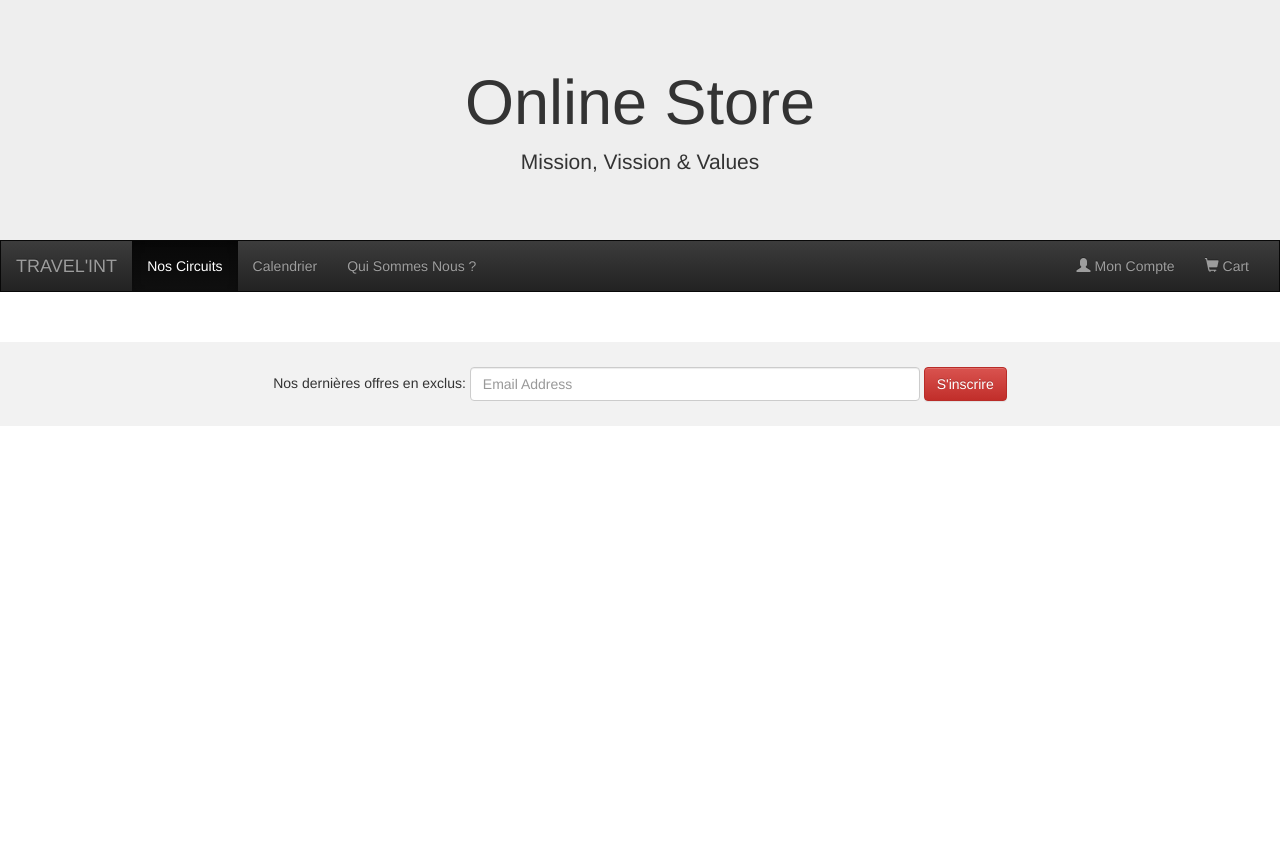
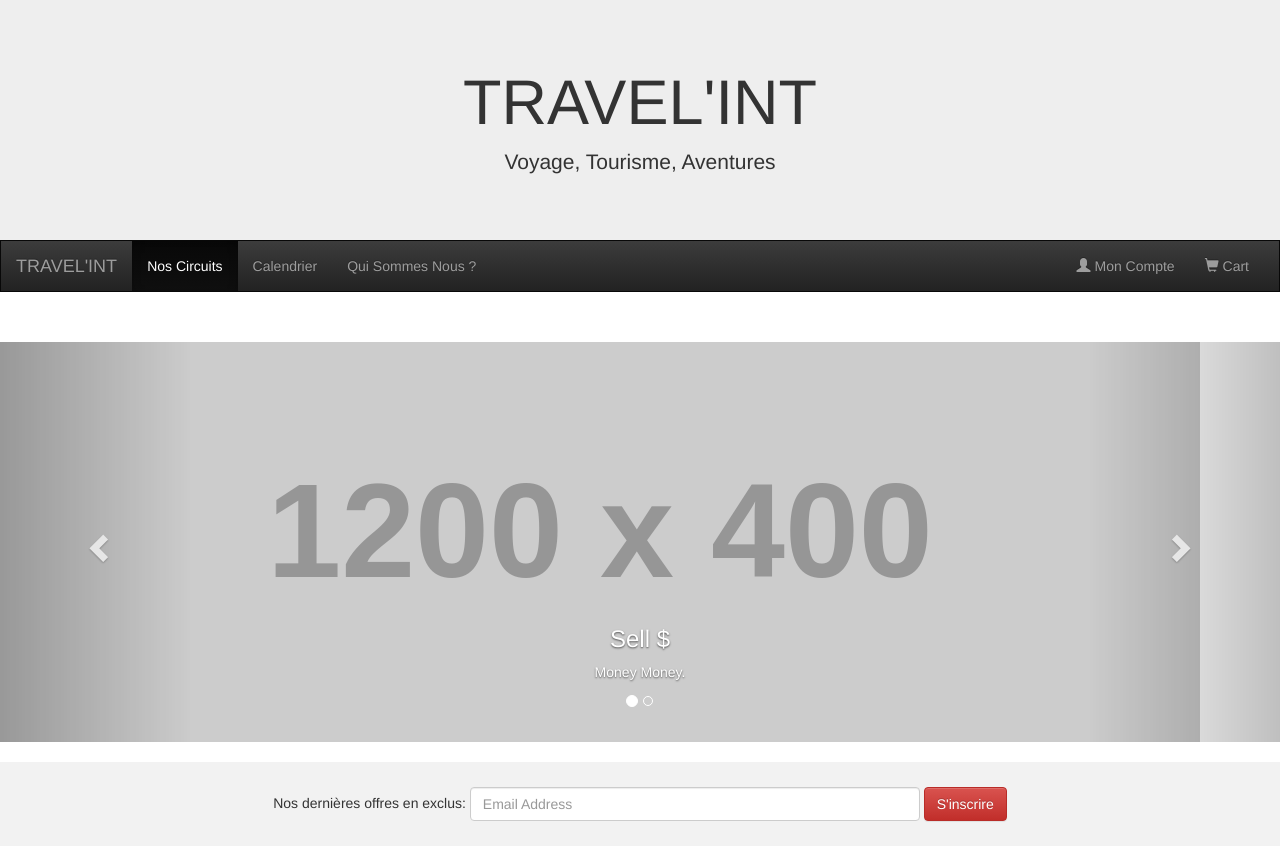
Before and after one commit to Kymaro/archiWeb2A, a PHP site: template agvoyapp/templates/front/accueil.html.twig in a window 1280 px wide. Before the commit the page ends 426 px from the top, so only its background shows below. Run offline with PHP 8.4, Linux system fonts and the light colour scheme; the template is opened without the code that fills it, so the values that code supplies are empty; grey boxes labelled with a size stand in for pictures from a placeholder-image service; some libraries are stand-ins or nearby versions.

Commit message:
ajout d'un caroussel

```diff
--- a/agvoyapp/templates/back/ident.html.twig
+++ b/agvoyapp/templates/back/ident.html.twig
@@ -59,9 +59,3 @@
     <script src="../../assets/js/ie10-viewport-bug-workaround.js"></script>
 
 {% endblock %}
-
-{% block footer %}
-    	<footer>
-    		<p>FOOTER</p>
-    	</footer>
-{% endblock %}
--- a/agvoyapp/templates/baselayout.html.twig
+++ b/agvoyapp/templates/baselayout.html.twig
@@ -18,8 +18,8 @@
   <link rel="stylesheet" href="/css/style.css">
   <div class="jumbotron">
       <div class="container text-center">
-          <h1>Online Store</h1>
-          <p>Mission, Vission & Values</p>
+          <h1>TRAVEL'INT</h1>
+          <p>Voyage, Tourisme, Aventures</p>
       </div>
   </div>
 
--- a/agvoyapp/templates/front/accueil.html.twig
+++ b/agvoyapp/templates/front/accueil.html.twig
@@ -6,6 +6,44 @@
 
 
 {% block body %}
+
+    <div id="myCarousel" class="carousel slide" data-ride="carousel">
+       <!-- Indicators -->
+      <ol class="carousel-indicators">
+          <li data-target="#myCarousel" data-slide-to="0" class="active"></li>
+          <li data-target="#myCarousel" data-slide-to="1"></li>
+      </ol>
+
+      <!-- Wrapper for slides -->
+      <div class="carousel-inner" role="listbox">
+         <div class="item active">
+             <img src="https://placehold.it/1200x400?text=IMAGE" alt="Image">
+             <div class="carousel-caption">
+                 <h3>Sell $</h3>
+                 <p>Money Money.</p>
+             </div>
+          </div>
+
+         <div class="item">
+             <img src="https://placehold.it/1200x400?text=Another Image Maybe" alt="Image">
+             <div class="carousel-caption">
+                   <h3>More Sell $</h3>
+                   <p>Lorem ipsum...</p>
+              </div>
+          </div>
+      </div>
+
+    <!-- Left and right controls -->
+    <a class="left carousel-control" href="#myCarousel" role="button" data-slide="prev">
+        <span class="glyphicon glyphicon-chevron-left" aria-hidden="true"></span>
+        <span class="sr-only">Previous</span>
+    </a>
+    <a class="right carousel-control" href="#myCarousel" role="button" data-slide="next">
+        <span class="glyphicon glyphicon-chevron-right" aria-hidden="true"></span>
+        <span class="sr-only">Next</span>
+    </a>
+</div><br>
+
     {% if circuitslist is not empty %}
         {% set n = 0 %}
         <div class="container">
```
